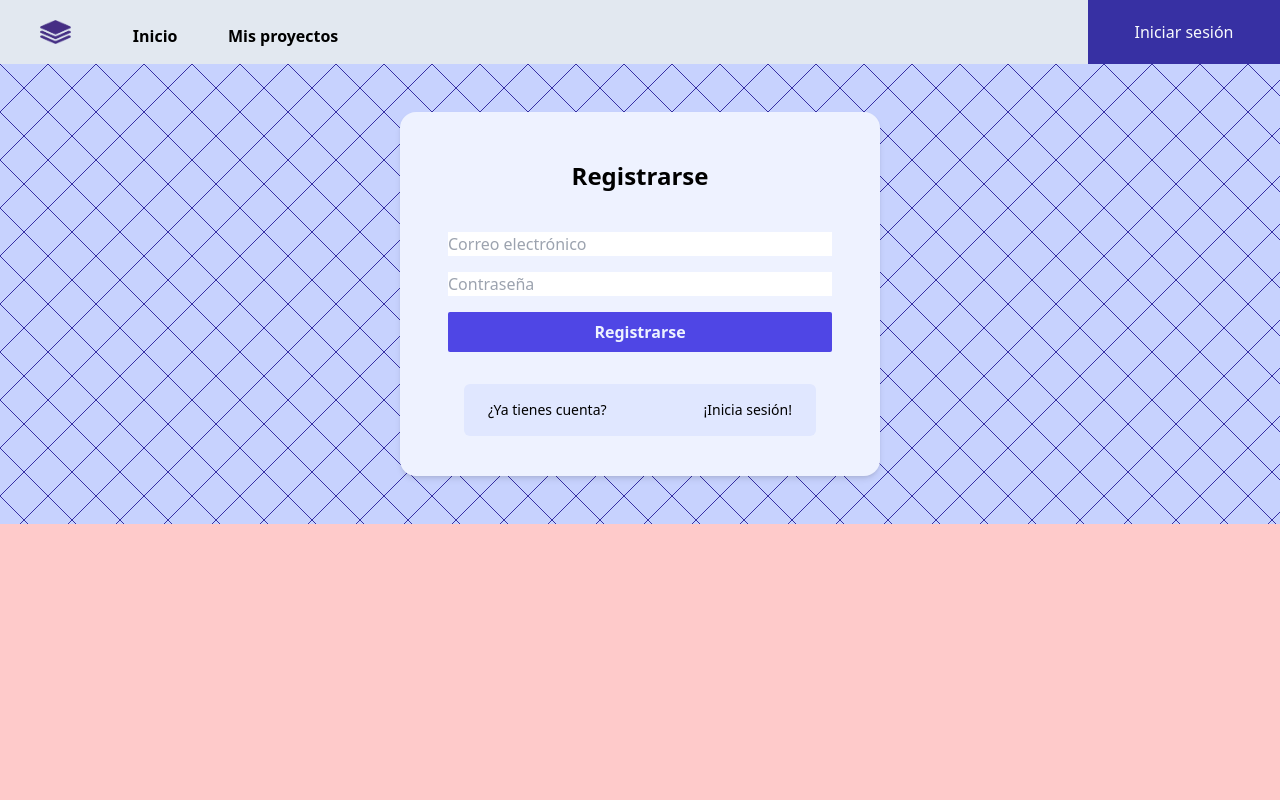
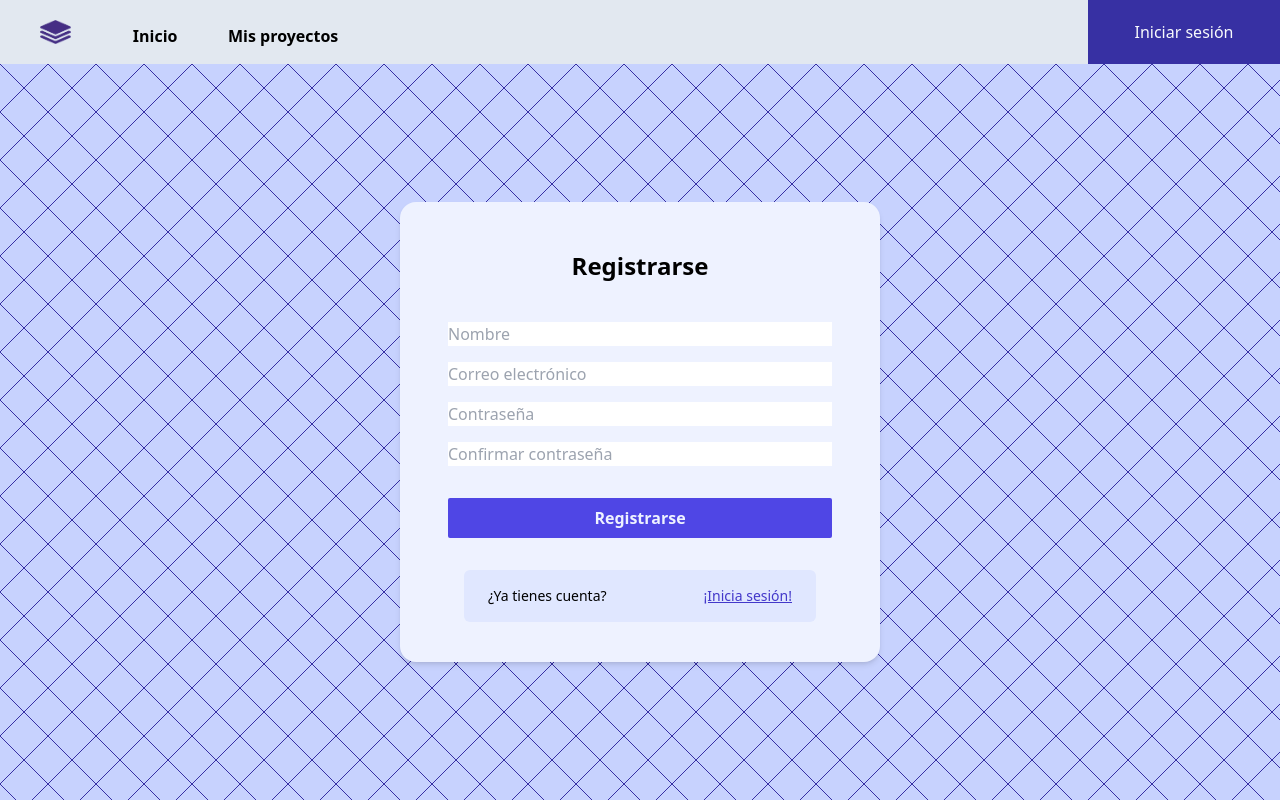
Before and after one commit to RafaDR90/email_maker_front, a Vue app: page /register in a window 1280 px wide. Built offline with nearby package versions, Linux system fonts and the light colour scheme.

Commit message:
añadido registro

```diff
--- a/src/components/LoginForm.vue
+++ b/src/components/LoginForm.vue
@@ -27,7 +27,7 @@
       error.value = 'Usuario o contraseña incorrectos'
       throw new Error(`HTTP error! status: ${response.status}`);
     }
-
+console.log(response)
     const data = await response.json();
     localStorage.setItem('token', data.token);
     await store.dispatch('checkToken');
--- a/src/components/register/RegisterView.vue
+++ b/src/components/register/RegisterView.vue
@@ -9,24 +9,76 @@
 
 const email = ref('');
 const password = ref('');
+const confirmPassword = ref('');
+const nombre = ref('');
 
 const router = useRouter();
 
 const registrarse = async () => {
-  console.log('Registrarse');
+  if (!email.value || !password.value || !nombre.value || !confirmPassword.value) {
+    error.value = 'Por favor, rellena todos los campos';
+    return;
+  }
+  if (password.value.length < 6) {
+    error.value = 'La contraseña debe tener al menos 6 caracteres';
+    return;
+  }
+  if (password.value !== confirmPassword.value) {
+    error.value = 'Las contraseñas no coinciden';
+    return;
+  }
+
+  try {
+
+    const response = await fetch('http://127.0.0.1:8000/api/register',
+      {
+        method: 'POST',
+        headers: {
+          'Content-Type': 'application/json'
+        },
+        body: JSON.stringify({
+          name: nombre.value,
+          email: email.value,
+          password: password.value,
+          password_confirmation: confirmPassword.value
+        })
+      }
+    );
+    if (!response.ok) {
+      error.value = 'Error al registrarse';
+      throw new Error(`HTTP error! status: ${response.status}`);
+    }
+    const responseData = await response.json();
+    if(responseData.err){
+      error.value = responseData.err;
+      return;
+    }
+    router.push('/login');
+  } catch (error) {
+
+    console.error('Error:', error);
+    error.value = 'Error al registrarse';
+  }
 };
 
 </script>
 
 <template>
-  <div class="size-full background flex place-content-center place-items-center">
+  <div class=" w-full min-h-[calc(100vh-4rem)] background flex place-content-center place-items-center h-full">
     <div class="loginContainer">
       <h1 class=" mb-10 text-2xl font-bold">Registrarse</h1>
+      <!-- Nombre -->
+      <input type="text" class="custom-input" v-model="nombre" placeholder="Nombre">
+      <div class="py-2" />
       <!-- Email -->
-      <input id="email" class="custom-input" type="email" :value="email" placeholder="Correo electrónico" />
+      <input id="email" class="custom-input" type="email" v-model="email" placeholder="Correo electrónico" />
       <div class="py-2" />
       <!-- Contraseña -->
-      <input id="password" class="custom-input" type="password" :value="password" placeholder="Contraseña" />
+      <input id="password" class="custom-input" type="password" v-model="password" placeholder="Contraseña" />
+      <div class="py-2" />
+      <!-- Confirmar contraseña -->
+      <input id="confirmPassword" class="custom-input" type="password" v-model="confirmPassword" placeholder="Confirmar contraseña" />
+      <div class="py-2" />
       <!--Error-->
       <p v-if="error" class="text-red-500">{{ error }}</p>
       <div class="py-2" />
@@ -37,7 +89,7 @@
       <div class="rounded-md bg-indigo-100 px-6 w-[22rem] py-4 text-sm flex flex-col mt-4">
         <div class="flex place-content-between">
           <p>¿Ya tienes cuenta?</p>
-          <p class="textLink">¡Inicia sesión!</p>
+          <p @click="()=> router.push('/login')" class="textLink">¡Inicia sesión!</p>
         </div>
       </div>
     </div>
--- a/src/style.css
+++ b/src/style.css
@@ -36,6 +36,10 @@
     @apply bg-indigo-900 shadow-2xl shadow-indigo-900;
   }
 
+  .textLink {
+    @apply text-indigo-700 underline cursor-pointer hover:text-indigo-950 hover:shadow-indigo-950;
+  }
+
   .background {
   @apply -z-10;
     background: linear-gradient(
```
